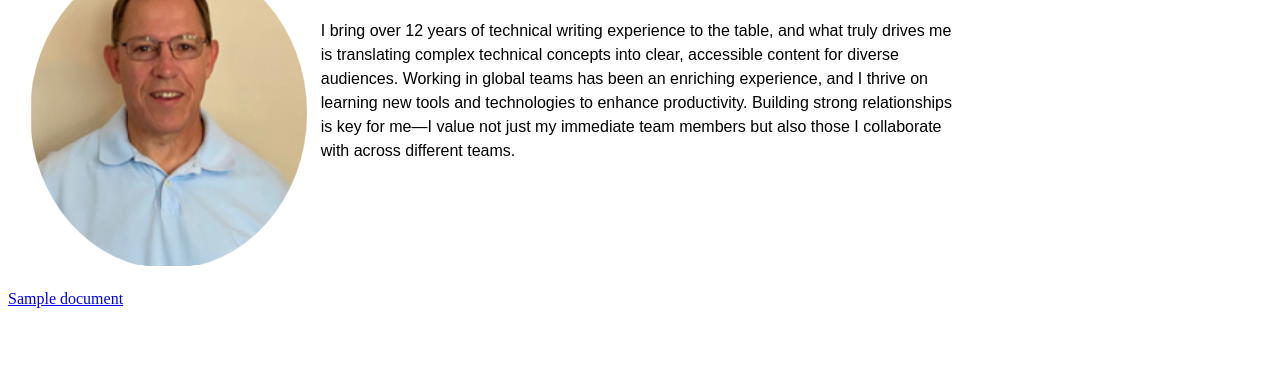
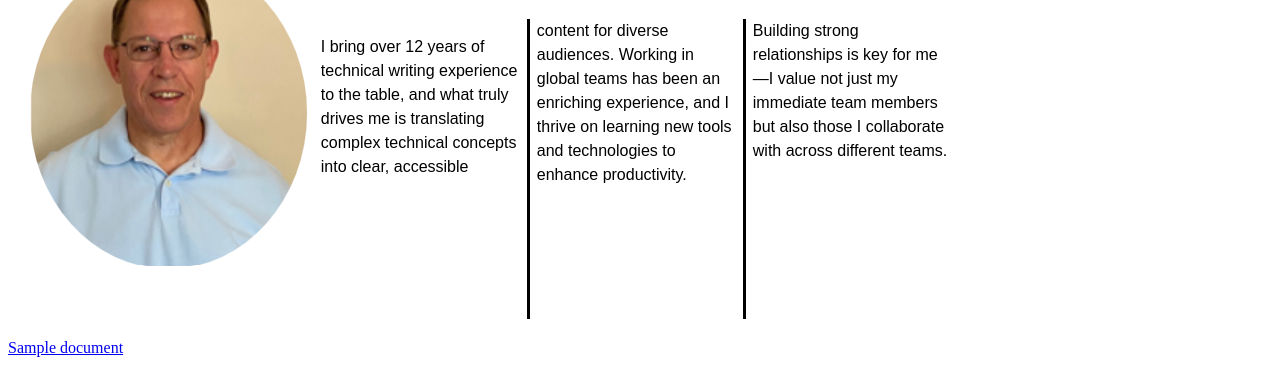
Before and after one commit to wesacallie/writing-samples, a plain HTML site: page index.html in a window 1280 px wide. Shown: the part 209-600 px from the top of the page. Drawn offline with Linux system fonts and the light colour scheme.

Commit message:
updated index and css

```diff
--- a/css/sample.css
+++ b/css/sample.css
@@ -38,6 +38,6 @@ p {
 #myDIV {
     height: 300px;
     background-color: #FFFFFF;
-    column-count: 2;
+    column-count: 3;
     column-rule: 3px solid black;
 }
--- a/index.html
+++ b/index.html
@@ -11,14 +11,16 @@
         <h1>TECHNICAL WRITER | SR. TECHNICAL WRITER | CONTENT DEVELOPER</h1>
     </div>
     <div class="row">
-            <div class="column side">
+        <div class="column side">
             <img src="images/profile_photo_circle1.png">
         </div>
 
         <div class="column middle">
             <h1>About Me</h1>
+            <div id="myDIV">
             <p>I bring over 12 years of technical writing experience to the table, and what truly drives me is translating complex technical concepts into clear, accessible content for diverse audiences. Working in global teams has been an enriching experience, and I thrive on learning new tools and technologies to enhance productivity. Building strong relationships is key for me—I value not just my immediate team members but also those I collaborate with across different teams.
             </p>
+        </div>
         </div>
     </div>
 
```
